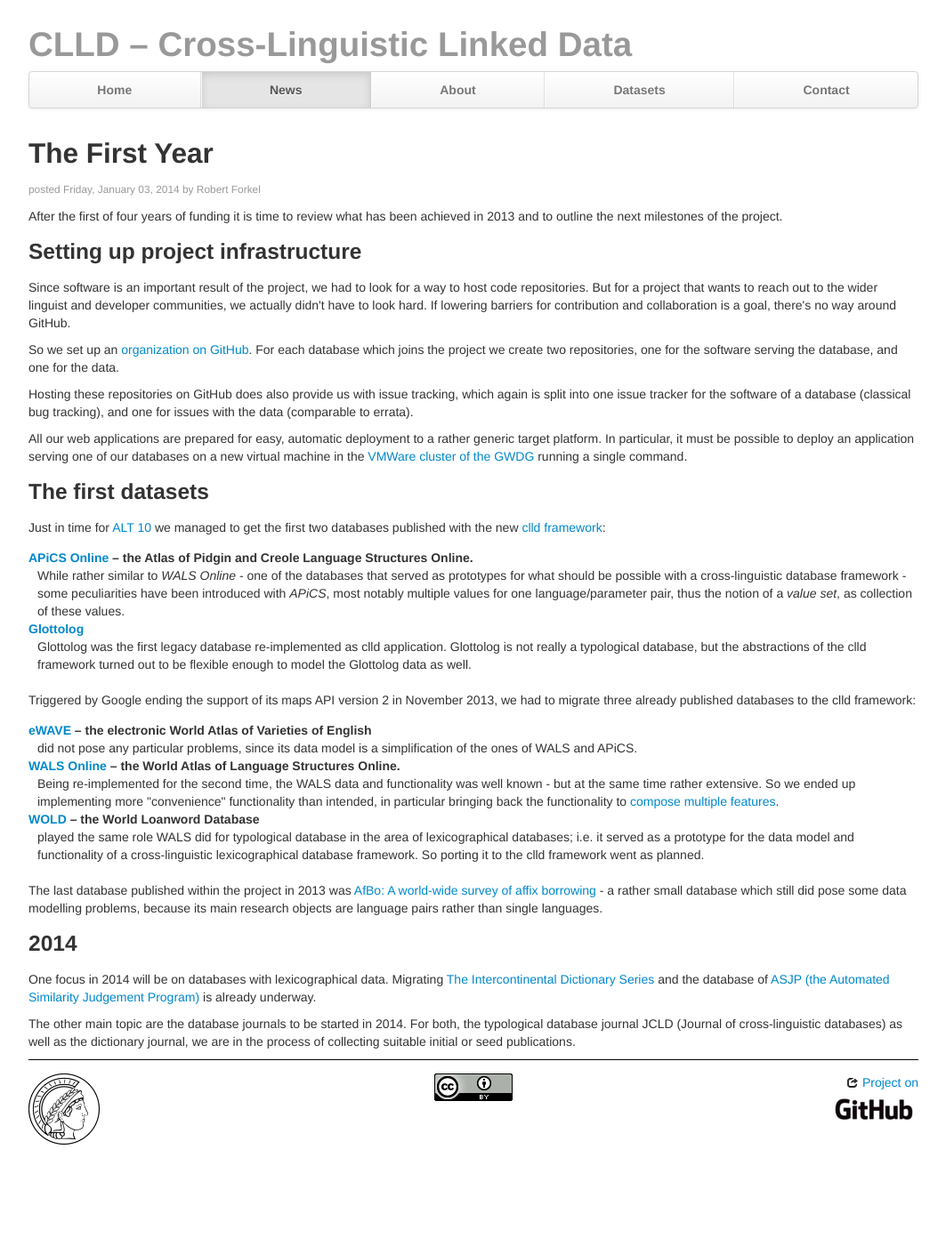
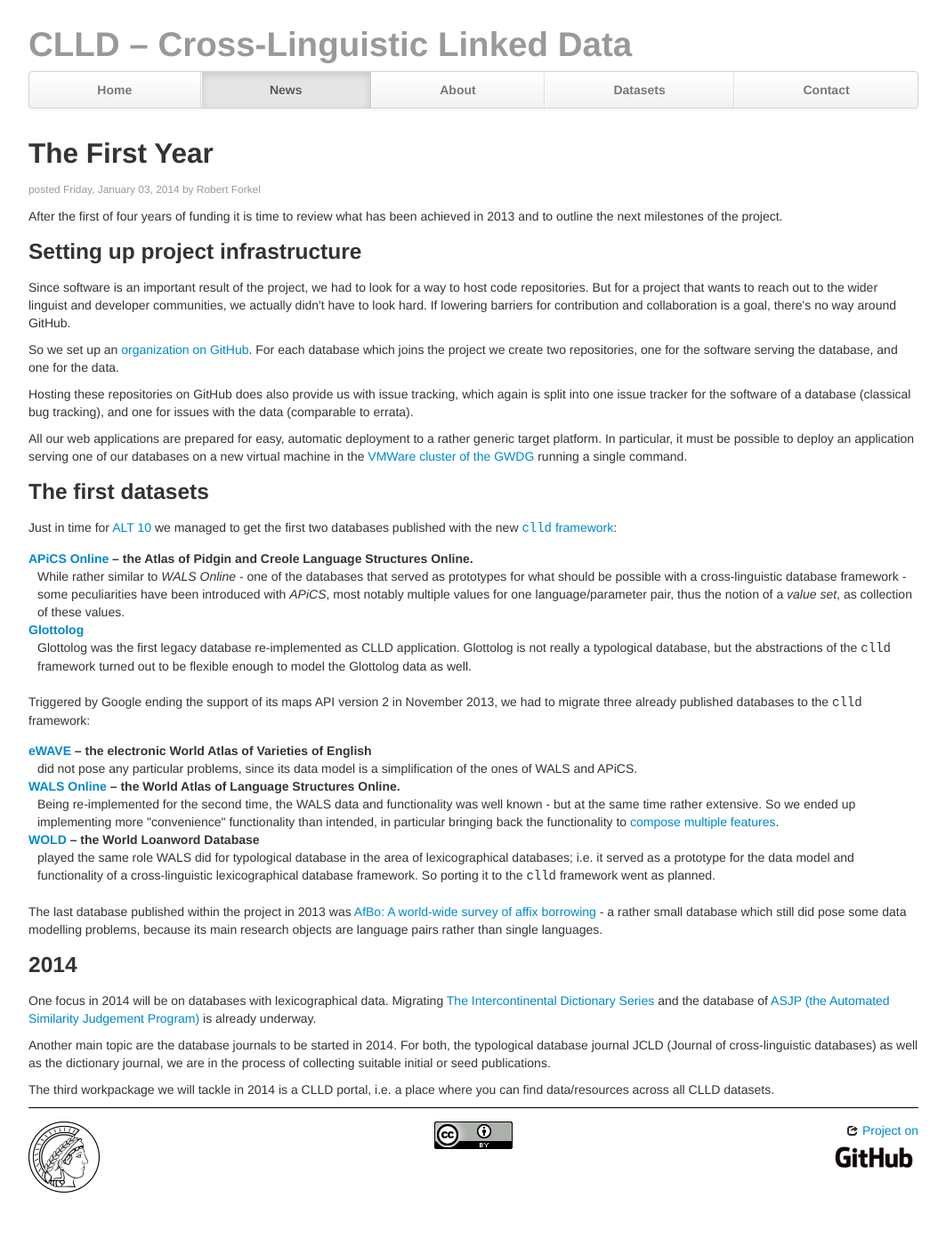
Before and after one commit to clld/clld.github.io, a Jekyll site: the page built from _posts/2014-01-03-new-year.html, in a window 1280 px wide. Shown: the whole page at 89% size, without its empty margins (108-1171 px from the left). Built offline with Jekyll 4.4.1, drawn with Linux system fonts in a browser that asks for light colours; nearby versions of some CDN libraries; library files that are not in the unit come from our copies; before the commit the page ends 1347 px from its top, so only the background shows below that.

Commit message:
small update

```diff
--- a/_posts/2014-01-03-new-year.html
+++ b/_posts/2014-01-03-new-year.html
@@ -40,7 +40,7 @@
     Just in time for
     <a href="http://www.eva.mpg.de/lingua/conference/2013_ALT10/">ALT 10</a> we managed
     to get the first two databases published with the new
-    <a href="https://github.com/clld/clld">clld framework</a>:
+    <a href="https://github.com/clld/clld"><span style="font-family: monospace;">clld</span> framework</a>:
 </p>
 <dl>
     <dt>
@@ -57,14 +57,14 @@
         <a href="http://glottolog.org">Glottolog</a>
     </dt>
     <dd>
-        Glottolog was the first legacy database re-implemented as clld application. Glottolog
-        is not really a typological database, but the abstractions of the clld framework
+        Glottolog was the first legacy database re-implemented as CLLD application. Glottolog
+        is not really a typological database, but the abstractions of the <span style="font-family: monospace;">clld</span> framework
         turned out to be flexible enough to model the Glottolog data as well.
     </dd>
 </dl>
 <p>
     Triggered by Google ending the support of its maps API version 2 in November 2013, we had to migrate
-    three already published databases to the clld framework:
+    three already published databases to the <span style="font-family: monospace;">clld</span> framework:
 </p>
 <dl>
     <dt>
@@ -93,8 +93,8 @@
     <dd>
         played the same role WALS did for typological database in the area of lexicographical
         databases; i.e. it served as a prototype for the data model and functionality of
-        a cross-linguistic lexicographical database framework. So porting it to the clld
-        framework went as planned.
+        a cross-linguistic lexicographical database framework. So porting it to the
+        <span style="font-family: monospace;">clld</span> framework went as planned.
     </dd>
 </dl>
 <p>
@@ -114,8 +114,12 @@
     is already underway.
 </p>
 <p>
-    The other main topic are the database journals to be started in 2014. For both, the
+    Another main topic are the database journals to be started in 2014. For both, the
     typological database journal JCLD (Journal of cross-linguistic databases) as well as
     the dictionary journal, we are in the process of collecting suitable initial or seed
     publications.
 </p>
+<p>
+    The third workpackage we will tackle in 2014 is a CLLD portal, i.e. a place where you can
+    find data/resources across all CLLD datasets.
+</p>
```
